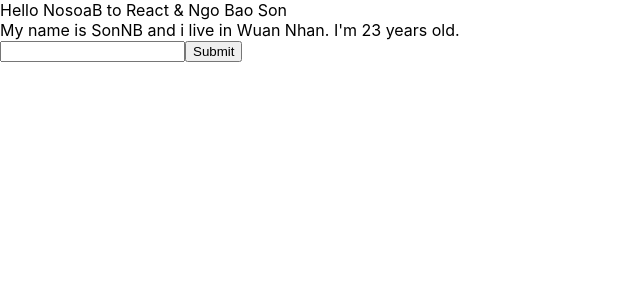
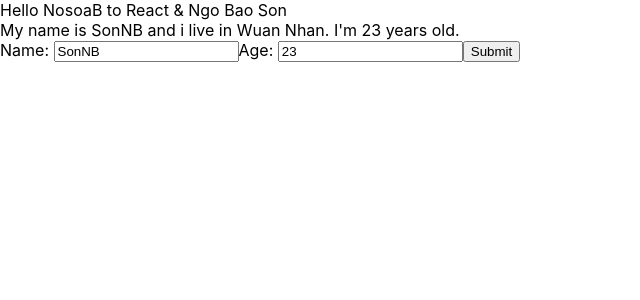
Before and after one commit to NosoaB17/React_QuizProject, a React (Create React App) app: page / in a window 1280 px wide. Shown: the top 300 px of the page, without its empty margins (0-640 px from the left). Built offline with nearby package versions, Linux system fonts and the light colour scheme.

Commit message:
Nesting Component

```diff
--- a/src/components/MyComponent.js
+++ b/src/components/MyComponent.js
@@ -2,49 +2,12 @@
 // function Component
 
 import React from "react";
+import UserInfor from "./UserInfo";
 class MyComponent extends React.Component {
-  state = {
-    name: "SonNB",
-    address: "Wuan Nhan",
-    age: 23,
-  };
-
-  handleClick(event) {
-    console.log("Click my button");
-    this.setState({
-      name: "NgoBaoSon",
-      age: Math.floor(Math.random() * 100 + 1),
-    });
-  }
-
-  handleOnMouseOver(event) {
-    // console.log(event.pageX);
-  }
-
-  handleOnChangeInput = (event) => {
-    this.setState({
-      name: event.target.value,
-    });
-    console.log(event, event.target.value);
-  };
-
-  handleOnSubmit = (event) => {
-    event.preventDefault();
-    console.log(this.state);
-  };
-
   render() {
     return (
       <div>
-        My name is {this.state.name} and i live in {this.state.address}. I'm{" "}
-        {this.state.age} years old.
-        <form onSubmit={(event) => this.handleOnSubmit(event)}>
-          <input
-            type="text"
-            onChange={(event) => this.handleOnChangeInput(event)}
-          />
-          <button>Submit</button>
-        </form>
+        <UserInfor />
       </div>
     );
   }
--- /dev/null
+++ b/src/components/UserInfo.js
@@ -0,0 +1,56 @@
+import React from "react";
+
+class UserInfor extends React.Component {
+  state = {
+    name: "SonNB",
+    address: "Wuan Nhan",
+    age: 23,
+  };
+
+  handleOnChangeInput = (event) => {
+    this.setState({
+      name: event.target.value,
+    });
+    console.log(event, event.target.value);
+  };
+
+  handleOnChangeAge = (event) => {
+    //bad code
+    // this.state.age = event.target.value
+    this.setState({
+      age: event.target.value,
+    });
+    console.log(event, event.target.value);
+  };
+
+  handleOnSubmit = (event) => {
+    event.preventDefault();
+    console.log(this.state);
+  };
+  render() {
+    return (
+      <div>
+        {" "}
+        My name is {this.state.name} and i live in {this.state.address}. I'm{" "}
+        {this.state.age} years old.
+        <form onSubmit={(event) => this.handleOnSubmit(event)}>
+          <label>Name: </label>
+          <input
+            value={this.state.name}
+            type="text"
+            onChange={(event) => this.handleOnChangeInput(event)}
+          />
+          <label>Age: </label>
+          <input
+            value={this.state.age}
+            type="text"
+            onChange={(event) => this.handleOnChangeAge(event)}
+          />
+          <button>Submit</button>
+        </form>
+      </div>
+    );
+  }
+}
+
+export default UserInfor;
```
